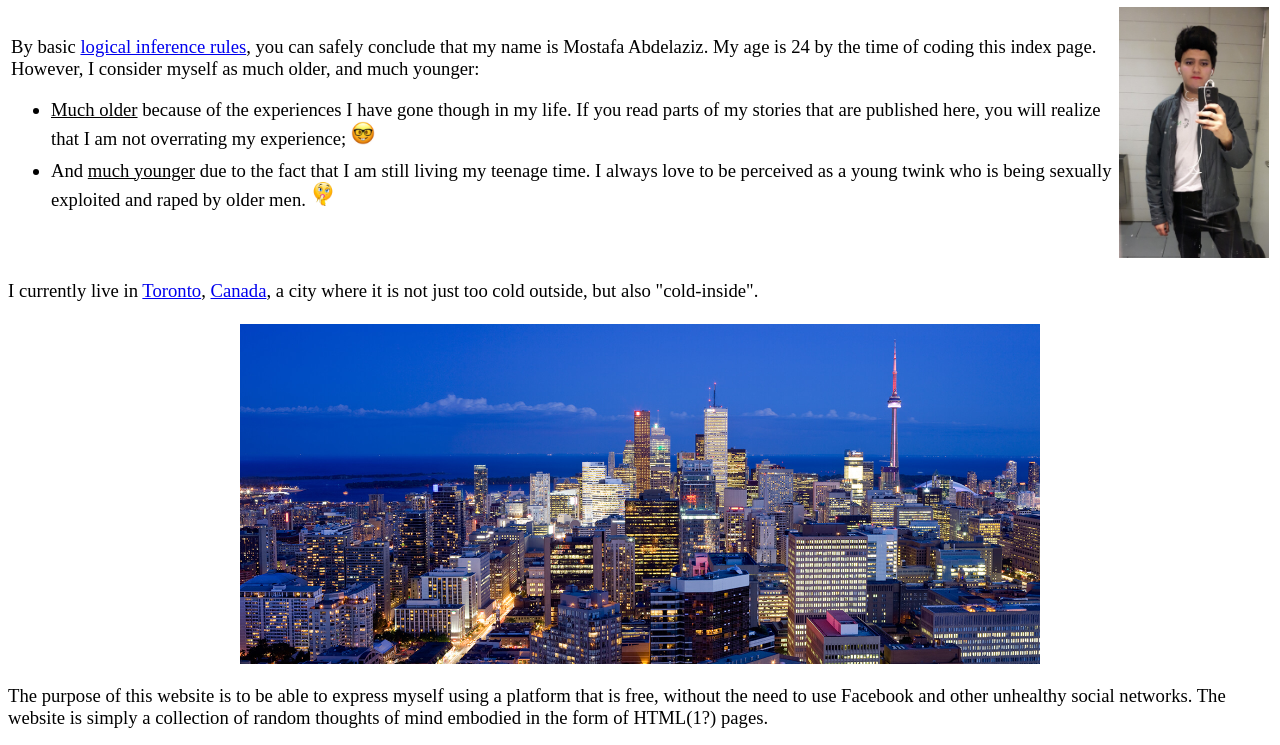
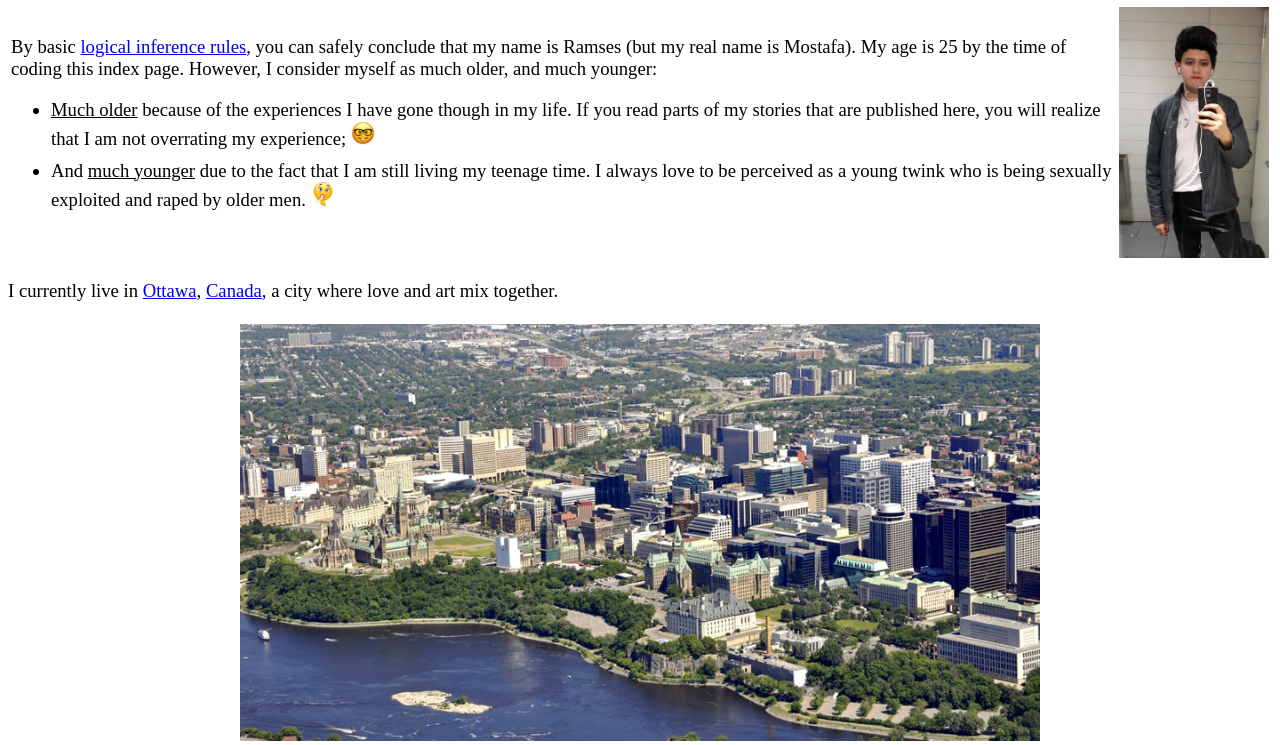
Before and after one commit to iocoder/iocoder.github.io, a plain HTML site: page index.html in a window 1280 px wide. Shown: the part 477-1222 px from the top of the page. Drawn offline with Linux system fonts and the light colour scheme.

Commit message:
Update index.html

```diff
--- a/index.html
+++ b/index.html
@@ -1,7 +1,7 @@
 <html>
     <head>
         <title>
-            Mostafa Abdelaziz
+            Ramses A.
         </title>
         <link rel="stylesheet" type="text/css" href="css/style.css">
     </head>
@@ -17,7 +17,7 @@
             </tr>
         </table>
         <h1 class="title">
-            Mostafa Abdelaziz
+            Ramses A.
         </h1>
         <h4 class="date" style="text-align: center">
             Feb 7th, 2018
@@ -61,7 +61,7 @@
                     <a href="https://en.wikipedia.org/wiki/Rule_of_inference"
                        target="blank"> logical inference rules</a>,
                     you can safely conclude that
-                    my name is Mostafa Abdelaziz. My age is 24 by the time
+                    my name is Ramses (but my real name is Mostafa). My age is 25 by the time
                     of coding this index page. However, I consider myself
                     as much older, and much younger:
                     <br />
@@ -90,17 +90,16 @@
         </table>
         <p>
             I currently live in
-            <a href="https://en.wikipedia.org/wiki/Toronto"
-               target="blank">Toronto</a>,
+            <a href="https://en.wikipedia.org/wiki/Ottawa"
+               target="blank">Ottawa</a>,
             <a href="https://en.wikipedia.org/wiki/Canada"
                target="blank">Canada</a>,
-            a city where it is not just too cold
-            outside, but also "cold-inside".
+            a city where love and art mix together.
         </p>
         <table class="figure">
             <tr>
                 <td>
-                    <img src="./img/toronto.jpg" width="800px" />
+                    <img src="./img/ottawa.jpg" width="800px" />
                 </td>
             </tr>
         </table>
```
